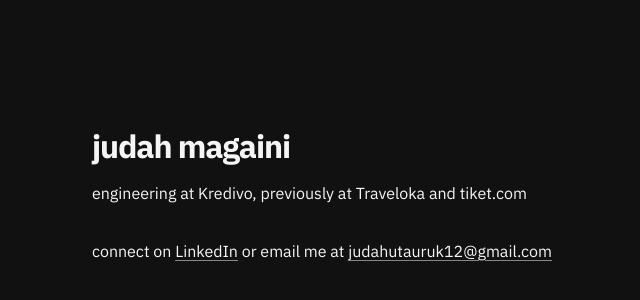
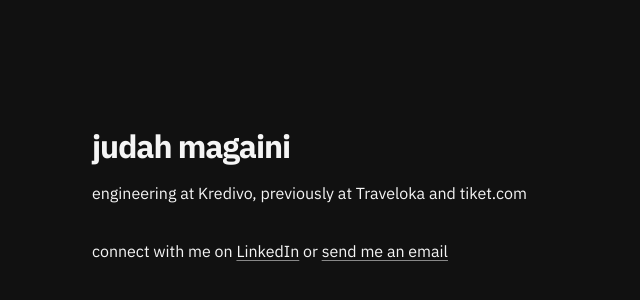
Before and after one commit to ariiesaka/ariiesaka, a plain HTML site: page index.html in a window 1280 px wide. Shown: the part 210-510 px from the top of the page, without its empty margins (236-876 px from the left). Drawn offline with Linux system fonts and the light colour scheme.

Commit message:
Refine contact copy and project README (#21)

```diff
--- a/index.html
+++ b/index.html
@@ -33,10 +33,10 @@
           engineering at Kredivo, previously at Traveloka and tiket.com
         </p>
         <p class="intro-contact">
-          connect on
+          connect with me on
           <a href="https://www.linkedin.com/in/judah-ariesaka">LinkedIn</a>
-          or email me at
-          <a href="mailto:judahutauruk12@gmail.com">judahutauruk12@gmail.com</a>
+          or
+          <a href="mailto:judahutauruk12@gmail.com">send me an email</a>
         </p>
       </section>
     </main>
```
Also changed, not shown: 2 other files.
